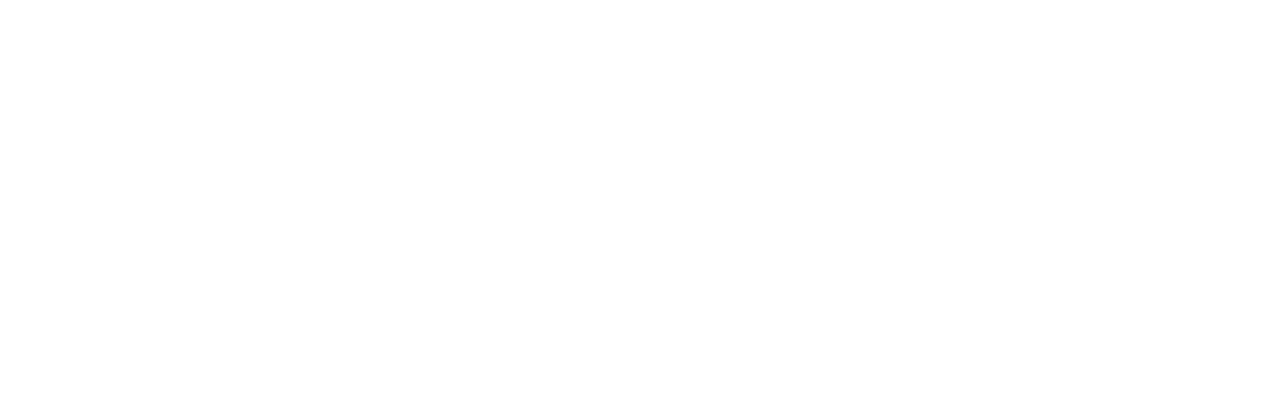
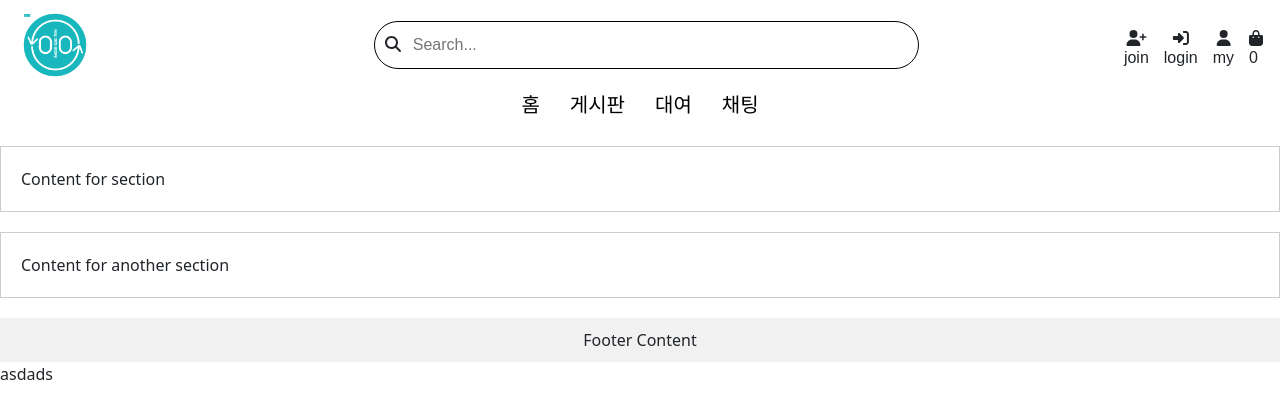
Before and after one commit to KOSA-Final-oio-project/front-service, a Vue app: page /main in a window 1280 px wide. Before the commit this address had no page. Shown: the top 418 px of the page. Built offline with nearby package versions, Linux system fonts and the light colour scheme.

Commit message:
feat : header 구현

```diff
--- a/src/App.vue
+++ b/src/App.vue
@@ -1,10 +1,14 @@
 <template>
+    <Main/>
+    <section></section>
     <router-view></router-view>
 </template>
 
 <script>
+import Main from './components/Main.vue'
 export default {
     name: 'App',
+    components:{Main},
 };
 </script>
 
--- a/src/components/Footer.vue
+++ b/src/components/Footer.vue
@@ -0,0 +1,17 @@
+<template lang="">
+    <div class="footer">
+  Footer Content
+</div>
+</template>
+<script>
+export default {
+
+}
+</script>
+<style scoped>
+    .footer {
+    text-align: center;
+    padding: 10px 0;
+    background: #f1f1f1;
+  }
+</style>
--- a/src/components/Header.vue
+++ b/src/components/Header.vue
@@ -0,0 +1,131 @@
+<template lang="">
+  <body class="header-container">
+    <div class="header">
+  <div><img src="../assets/oio.png" alt="Logo" class="logo"></div>
+
+  <div class="input-container">
+    <div class="search-icon"><font-awesome-icon :icon="['fas', 'magnifying-glass']" /></div>
+    <input type="text" class="search-input" placeholder="Search...">
+  </div>
+
+  <div class="icons-container">
+    <div class="icons"><font-awesome-icon :icon="['fas', 'user-plus']" /><span>join</span></div>
+    <div class="icons"><font-awesome-icon :icon="['fas', 'right-to-bracket']" /><span>login</span></div>
+    <div class="icons"><font-awesome-icon :icon="['fas', 'user']" /><span>my</span></div>
+    <div class="icons"><font-awesome-icon :icon="['fas', 'bag-shopping']" />0</div>
+  </div>
+
+</div>
+<nav>
+    <ul class="nav">
+      <li><a href="#">홈</a></li>
+      <li><a href="#">게시판</a></li>
+      <li><a href="#">대여</a></li>
+      <li><a href="#">채팅</a></li>
+    </ul>
+  </nav>
+</body>
+</template>
+<script>
+export default {
+}
+</script>
+<style scoped>
+.header-container{
+  height: auto;
+}
+.icons-container{
+  display: flex;
+  position: relative;
+  margin-right: 4%;
+
+}
+.icons{
+  display: flex;
+  flex-direction: column;
+  justify-content: center;
+  padding:0px 8%;
+  position: relative;
+  top: 5px;
+}
+.icons > span{
+  text-align: center;
+}
+.input-container {
+  display: flex;
+  border: solid black 1px;
+  text-align: center;
+  align-items: center;
+  border-radius: 30px;
+  width: 44%;
+  height: 6vh;
+  margin-left: 7%;
+}
+.search-icon{
+  margin:0px 10px;
+}
+.search-input {
+    border: none;
+    width: 80%;
+  }
+.search-input:focus {
+  border-style: none;
+  }
+.header{
+    display: flex;
+}
+body, html {
+    margin: 0;
+    padding: 0;
+    font-family: Arial, sans-serif;
+  }
+
+  .header {
+    display: flex;
+    justify-content: space-between;
+    align-items: center;
+    padding: 10px 20px;
+  }
+
+  .logo {
+    width: 70px; /* Replace with actual size */
+  }
+
+  nav{
+    display: flex;
+    justify-content: center;
+    margin-bottom: 2%;
+  }
+  .nav {
+    display: flex;
+    list-style-type: none;
+  }
+  .nav>li>a{
+    font-size: 20px;
+  }
+
+  .nav li {
+    padding: 0 15px;
+  }
+
+  .nav li a {
+    text-decoration: none;
+    color: black;
+  }
+
+  .main {
+    padding: 20px;
+  }
+
+  .section {
+    margin-bottom: 20px;
+    padding: 20px;
+    border: 1px solid #ccc;
+  }
+
+  .footer {
+    text-align: center;
+    padding: 10px 0;
+    background: #f1f1f1;
+  }
+</style>
--- a/src/components/Main.vue
+++ b/src/components/Main.vue
@@ -0,0 +1,24 @@
+<template lang="">
+    <Header/>
+    <div class="main">
+  <div class="section">Content for section</div>
+  <div class="section">Content for another section</div>
+  <!-- Add more sections as needed -->
+</div>
+    <Footer/>
+</template>
+<script>
+import Header from '../components/Header.vue'
+import Footer from '../components/Footer.vue'
+export default {
+    name:'main',
+    components:{Header,Footer}
+}
+</script>
+<style scoped>
+    .section {
+    margin-bottom: 20px;
+    padding: 20px;
+    border: 1px solid #ccc;
+  }
+</style>
--- /dev/null
+++ b/src/components/Main/TopSection.vue
@@ -0,0 +1,13 @@
+<template lang="">
+    <div>
+        asdads
+    </div>
+</template>
+<script>
+export default {
+
+}
+</script>
+<style lang="">
+
+</style>
--- a/src/main.js
+++ b/src/main.js
@@ -1,24 +1,30 @@
 if (typeof global === 'undefined') {
-    window.global = window;
+    window.global = window
 }
+import { library } from '@fortawesome/fontawesome-svg-core'
+import { fas } from '@fortawesome/free-solid-svg-icons'
+import { FontAwesomeIcon } from '@fortawesome/vue-fontawesome'
+library.add(fas)
 
-import { createApp } from 'vue';
-import App from './App.vue';
-import router from './router/index.js';
+import { createApp } from 'vue'
+import App from './App.vue'
+import router from './router/index.js'
 
-import 'bootstrap/dist/css/bootstrap.css';
-import VueDatePicker from '@vuepic/vue-datepicker';
-import '@vuepic/vue-datepicker/dist/main.css';
+import 'bootstrap/dist/css/bootstrap.css'
+import VueDatePicker from '@vuepic/vue-datepicker'
+import '@vuepic/vue-datepicker/dist/main.css'
 
-const app = createApp(App);
+const app = createApp(App)
 
 // Vue Router 사용
-app.use(router);
+app.use(router)
 // DatePicker 라이브러리 사용
-app.component('VueDatePicker', VueDatePicker);
+app.component('VueDatePicker', VueDatePicker)
+//fontawesome 라이브러리 사용
+app.component('font-awesome-icon', FontAwesomeIcon)
 
 // 전역변수 설정
-app.config.globalProperties.$backURL = 'http://localhost:9797/chat-service';
+app.config.globalProperties.$backURL = 'http://localhost:9797/chat-service'
 
 // 앱 마운트
-app.mount('#app');
+app.mount('#app')
--- a/src/router/index.js
+++ b/src/router/index.js
@@ -3,11 +3,17 @@
 import ChatRoomList from '@/components/Chat/ChatRoomList.vue';
 import ChatRoomDetail from '@/components/Chat/ChatRoomDetail.vue';
 import SelectDatePopup from '@/components/Chat/SelectDatePopup.vue';
+import TopSection from '@/components/Main/TopSection.vue';
 
 const router = createRouter({
     history: createWebHistory(),
 
     routes: [
+        {
+            path: '/main',
+            name: 'TopSection',
+            component: TopSection
+        },
         {
             path: '/chat', // ChatRoomList 컴포넌트가 열리는 경로
             name: 'ChatRoomList',
```
Also changed, not shown: package.json (+7 -1 lines), .eslintrc.cjs, src/assets/oio.png (added), 1 other file (tests, documents, lock files or other folders).
